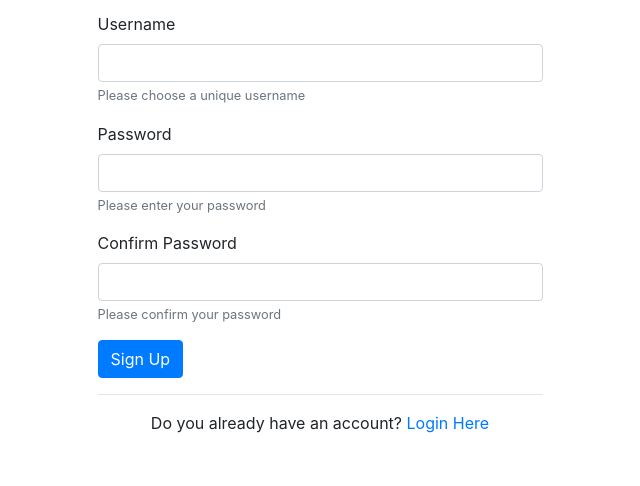
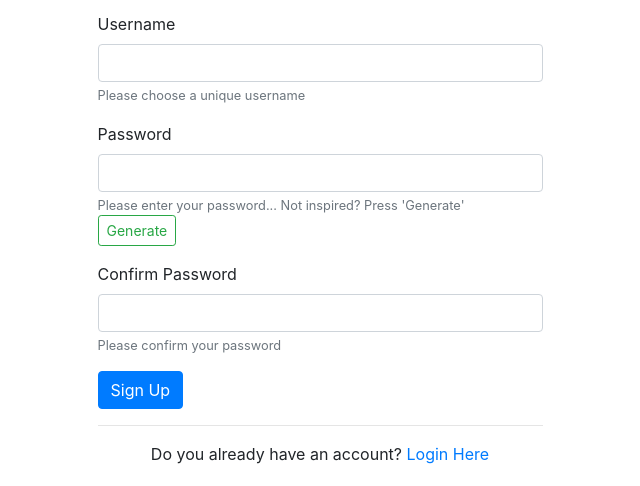
Before and after one commit to iiostefanos/StefToDoApp, a Django app: page /signup/ in a window 1280 px wide. Shown: the part 191-677 px from the top of the page, without its empty margins (320-960 px from the left). Run offline with Django 3.2, Linux system fonts and the light colour scheme; some libraries are stand-ins or nearby versions.

Commit message:
Added a Generate button in SignUp

```diff
--- a/ToDoApp-Project/todo/templates/todo/signupuser.html
+++ b/ToDoApp-Project/todo/templates/todo/signupuser.html
@@ -23,7 +23,8 @@
                 <div class="form-group">
                     <label for="password1">Password</label>
                     <input type="password" name="password1" class="form-control" id="password1">
-                    <small id="usernameHelp" class="form-text text-muted">Please enter your password </small>
+                    <small id="usernameHelp" class="form-text text-muted">Please enter your password... Not inspired? Press 'Generate' </small>
+                    <a href="https://generateurduparole.herokuapp.com/" target="_blank" class="btn btn-outline-success btn-sm" role="button">Generate</a>
                 </div>
                 <div class="form-group">
                     <label for="password2">Confirm Password</label>
```
